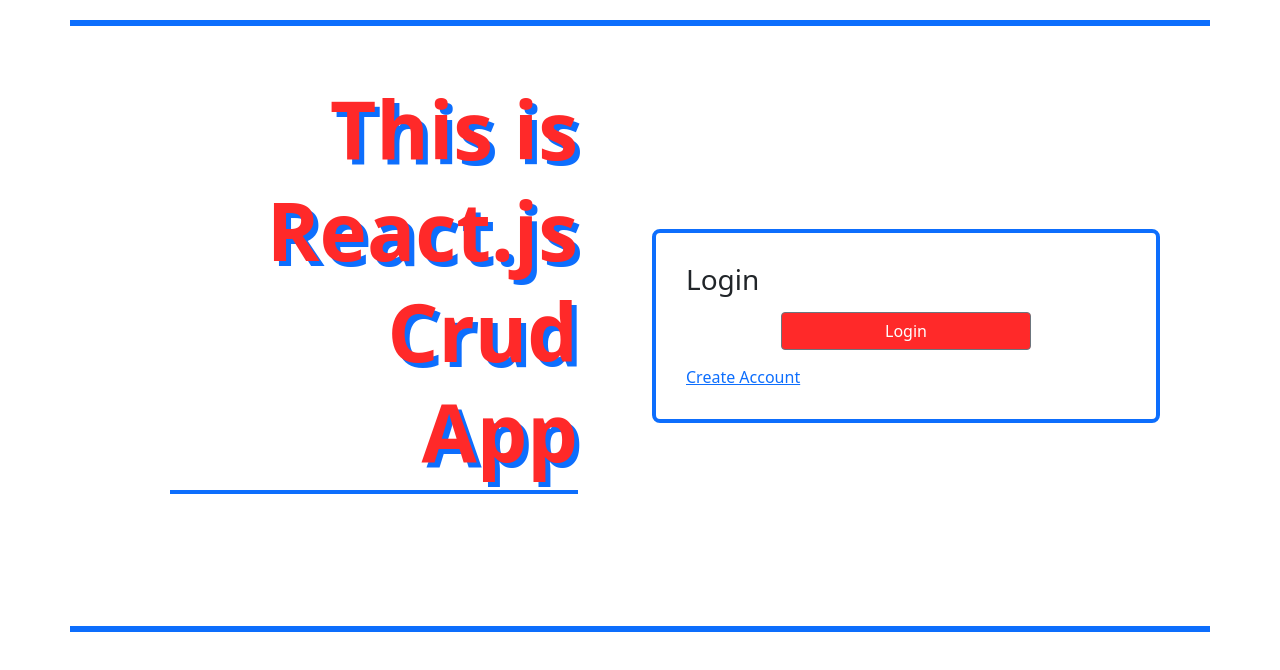
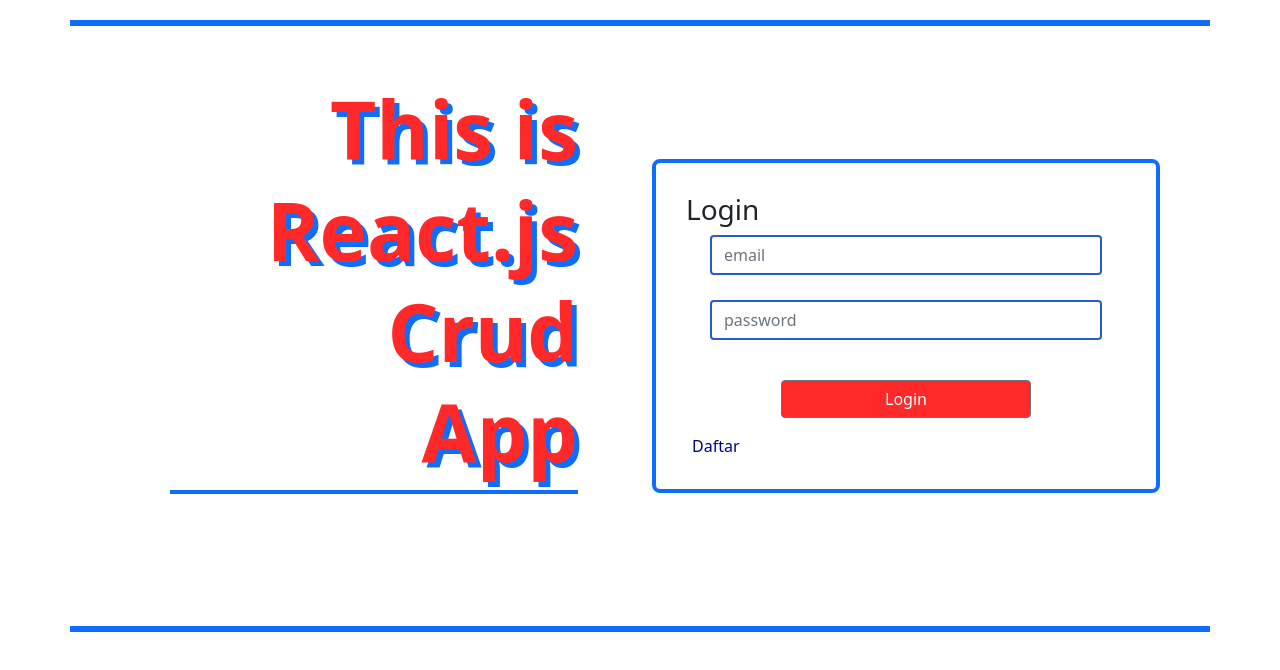
Before and after one commit to Deni-Prasetyo/TODO, a React (Create React App) app: page / in a window 1280 px wide. Shown: the top 670 px of the page. Built offline with nearby package versions, Linux system fonts and the light colour scheme.

Commit message:
atasi error salah di arrow function

```diff
--- a/package.json
+++ b/package.json
@@ -12,6 +12,7 @@
     "react-dom": "^17.0.2",
     "react-scripts": "5.0.0",
     "reactstrap": "^9.0.1",
+    "sass": "^1.45.1",
     "web-vitals": "^2.1.2",
     "yup": "^0.32.11"
   },
--- a/src/pages/auth/index.jsx
+++ b/src/pages/auth/index.jsx
@@ -1,5 +1,5 @@
 import { React, useState } from "react";
-import { Card, Row, Col } from "reactstrap";
+import { Row, Col } from "reactstrap";
 import Login from "./login";
 import Signup from "./register";
 
@@ -21,20 +21,20 @@ const AuthPages = () => {
           <div className="card-auth-page">
             <div className={`card-inner`}>
               {currentContainer ? (
-                <div className={`card-register`}>
+                <div className={`card-register `}>
                   <h3>Sign up</h3>
-                  <Signup />
-                  <a href="!#" onClick={() => setCurrentContainer(false)}>
-                    Already Have Account
-                  </a>
+                  <Signup setCurrentContainer={setCurrentContainer} />
+                  <button className="btn-chang-container" onClick={() => setCurrentContainer(false)}>
+                    Sudah punya Akun?
+                  </button>
                 </div>
               ) : (
                 <div className={`card-login`}>
                   <h3>Login</h3>
-                  <Login />{" "}
-                  <a href="!#" onClick={() => setCurrentContainer(true)}>
-                    Create Account
-                  </a>
+                  <Login />
+                  <button className="btn-chang-container" onClick={() => setCurrentContainer(true)}>
+                    Daftar
+                  </button>
                 </div>
               )}
             </div>
--- a/src/pages/auth/login.jsx
+++ b/src/pages/auth/login.jsx
@@ -4,7 +4,7 @@ import { useFormik } from "formik";
 import * as yup from "yup";
 
 const validationSchema = yup.object().shape({
-  email: yup.string().email().required("Email Salah"),
+  email: yup.string().email().required(),
   password: yup.string().min(8).required(),
 });
 
@@ -23,17 +23,16 @@ const Login = () => {
     onSubmit: () => handleLogin(),
   });
 
-  console.log(formik.values, formik.errors, formik.touched);
   return (
     <Container className="container-login">
       <form onSubmit={formik.handleSubmit}>
-        {Object.keys(formik.initialValues).map((key, index) => {
+        {Object.keys(formik.initialValues).map((key, index) => (
           <div key={index} className="row-input">
-            <Input Id={key} name={key} placeholder={key} value={formik.values[key]} onChange={formik.handleChange} invalid={formik.touched[key] && Boolean(formik.errors[key])} />
+            <Input type={key === "password" ? "password" : "text"} Id={key} name={key} placeholder={key} value={formik.values[key]} onChange={formik.handleChange} invalid={formik.touched[key] && Boolean(formik.errors[key])} />
 
             {formik.touched[key] && Boolean(formik.errors[key]) && <FormFeedback className="error-feedback">{formik.errors[key]}</FormFeedback>}
-          </div>;
-        })}
+          </div>
+        ))}
         <Button className="btn-submit" type="submit">
           Login
         </Button>
--- a/src/pages/auth/register.jsx
+++ b/src/pages/auth/register.jsx
@@ -4,13 +4,15 @@ import { useFormik } from "formik";
 import * as yup from "yup";
 
 const validationSchema = yup.object().shape({
-  email: yup.string().email().required("Email Salah"),
+  email: yup.string().email().required(),
+  username: yup.string().required(),
   password: yup.string().min(8).required(),
+  retypePassword: yup.string().oneOf([yup.ref("password"), null], "Passwords must match"),
 });
 
 const Register = () => {
-  const handleLogin = async (e) => {
-    alert("oke"); //consume API
+  const handleRegister = async (e) => {
+    alert("oke");
     console.log(e);
   };
 
@@ -22,20 +24,19 @@ const Register = () => {
       retypePassword: "",
     },
     validationSchema: validationSchema,
-    onSubmit: () => handleLogin(),
+    onSubmit: () => handleRegister(),
   });
 
-  console.log(formik.initialValues);
   return (
     <Container className="container-register">
       <form onSubmit={formik.handleSubmit}>
-        {Object.keys(formik.initialValues).map((key, index) => {
+        {Object.keys(formik.initialValues).map((key, index) => (
           <div key={index} className="row-input">
             <Input Id={key} name={key} placeholder={key} value={formik.values[key]} onChange={formik.handleChange} invalid={formik.touched[key] && Boolean(formik.errors[key])} />
 
             {formik.touched[key] && Boolean(formik.errors[key]) && <FormFeedback className="error-feedback">{formik.errors[key]}</FormFeedback>}
-          </div>;
-        })}
+          </div>
+        ))}
         <Button className="btn-submit" type="submit">
           Register
         </Button>
```
Also changed, not shown: 1 other file (tests, documents, lock files or other folders).
